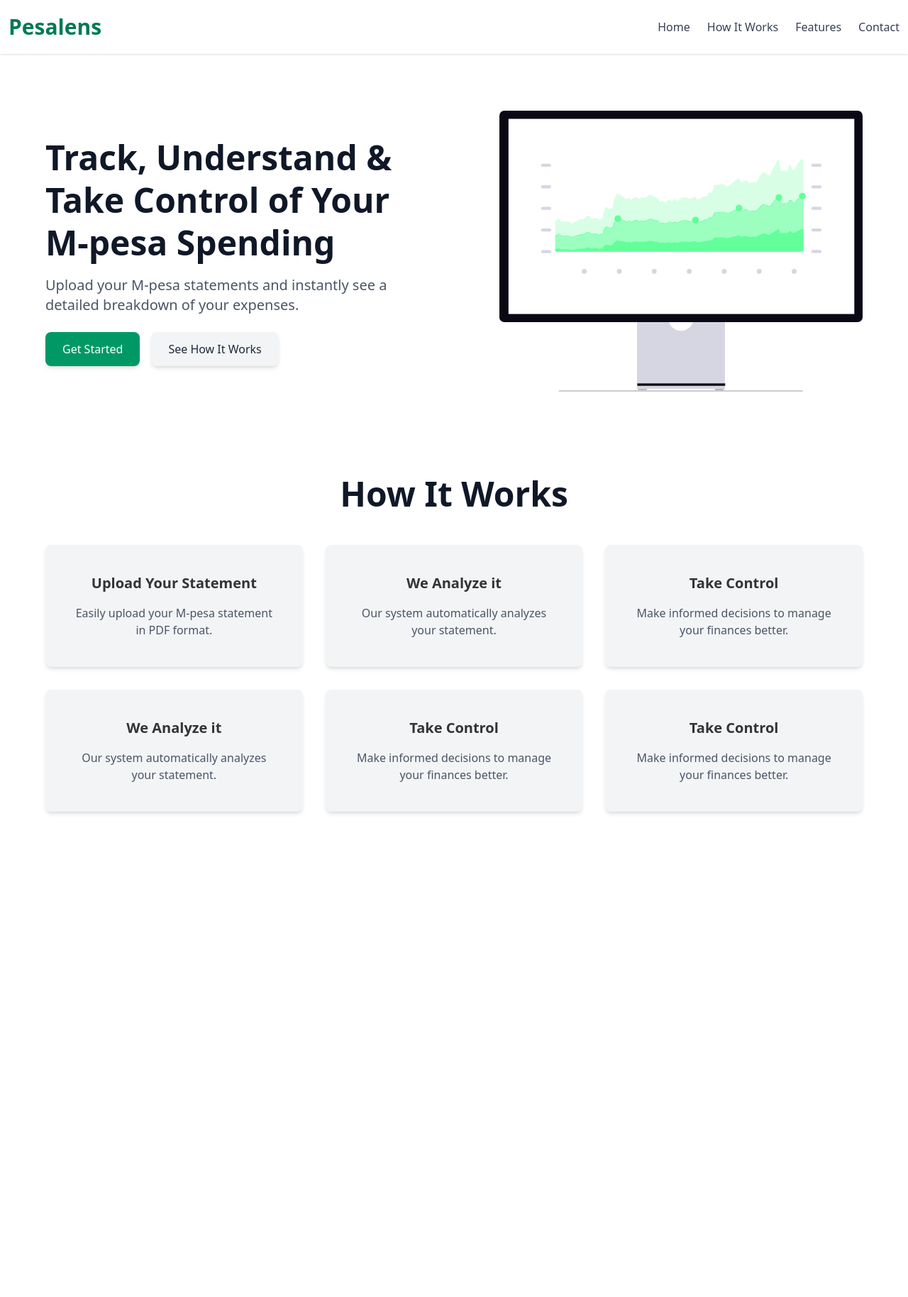
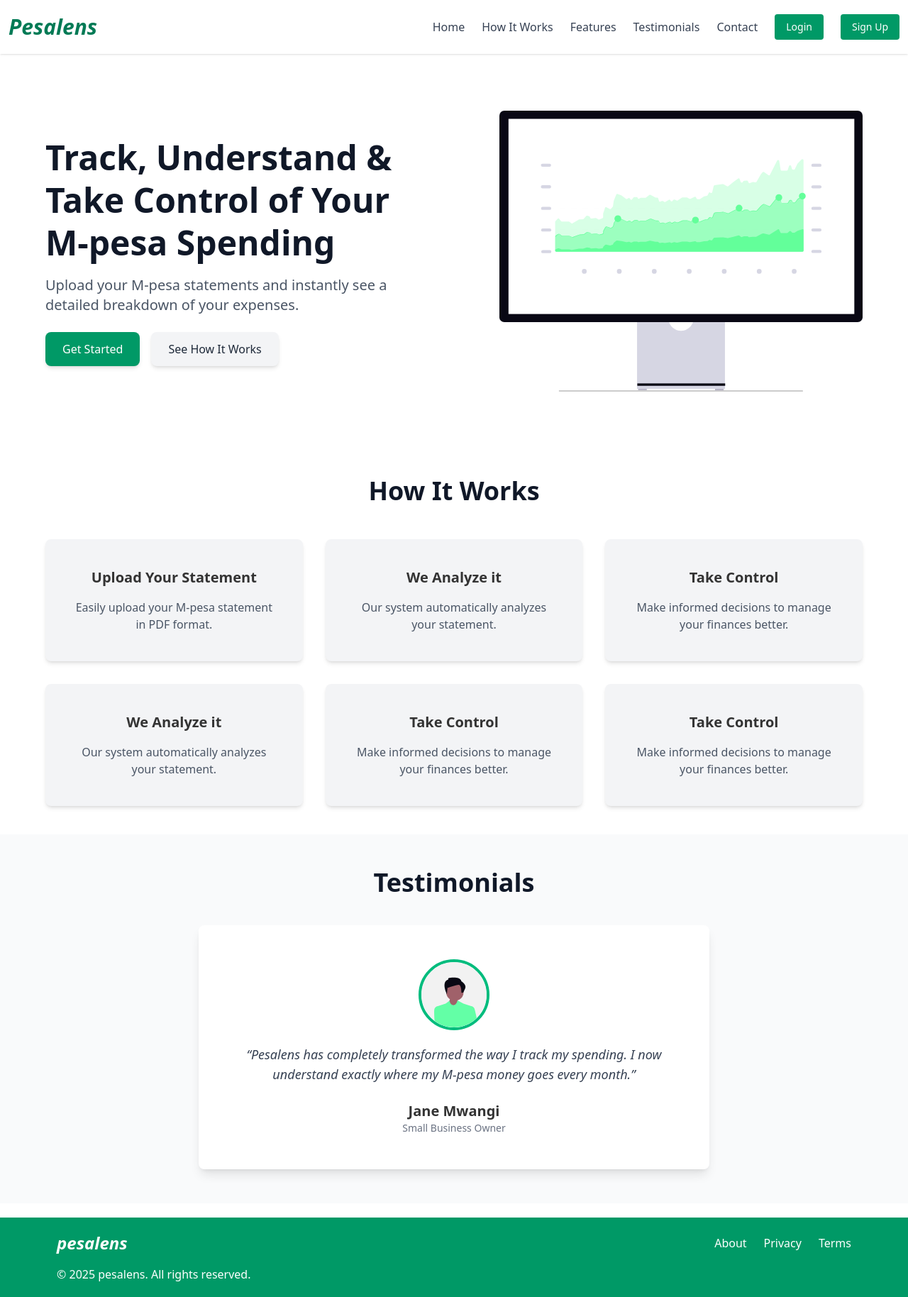
Before and after one commit to samuelkaranja/pesalens, a React (Vite) app: page / in a window 1280 px wide. Shown: the whole page at 71% size. Before the commit the page ends 1184 px from the top, so only its background shows below. Built offline with nearby package versions, Linux system fonts and the light colour scheme.

Commit message:
I added a Testimonial and Footer component and installed react-router-dom

```diff
--- a/package.json
+++ b/package.json
@@ -13,6 +13,7 @@
     "@tailwindcss/vite": "^4.1.11",
     "react": "^19.1.1",
     "react-dom": "^19.1.1",
+    "react-router-dom": "^7.8.0",
     "tailwindcss": "^4.1.11"
   },
   "devDependencies": {
--- a/src/App.tsx
+++ b/src/App.tsx
@@ -1,14 +1,26 @@
+import { useEffect } from "react";
 import "./App.css";
+import Footer from "./components/Footer/Footer";
 import Hero from "./components/Hero/Hero";
 import Navbar from "./components/Navbar/Navbar";
 import Steps from "./components/Steps/Steps";
+import Testimonial from "./components/Testimonial/Testimonial";
 
 function App() {
+  useEffect(() => {
+    window.scrollTo({
+      top: 0,
+      behavior: "smooth",
+    });
+  }, []);
+
   return (
     <>
       <Navbar />
       <Hero />
       <Steps />
+      <Testimonial />
+      <Footer />
     </>
   );
 }
--- /dev/null
+++ b/src/components/Footer/Footer.tsx
@@ -0,0 +1,38 @@
+import React from "react";
+
+const Footer: React.FC = () => {
+  return (
+    <section className="bg-emerald-600 px-20 py-5 text-white mt-5">
+      <div className="flex flex-col md:flex-row justify-between items-center gap-6">
+        {/* Logo */}
+        <div className="text-2xl font-bold italic">pesalens</div>
+
+        {/* Links */}
+        <ul className="flex flex-col md:flex-row gap-4 md:gap-6 text-center md:text-left">
+          <li>
+            <a href="#home" className="hover:text-emerald-300">
+              About
+            </a>
+          </li>
+          <li>
+            <a href="#how" className="hover:text-emerald-300">
+              Privacy
+            </a>
+          </li>
+          <li>
+            <a href="#features" className="hover:text-emerald-300">
+              Terms
+            </a>
+          </li>
+        </ul>
+      </div>
+      <div>
+        <p className="text-left mt-4 text-md">
+          &copy; {new Date().getFullYear()} pesalens. All rights reserved.
+        </p>
+      </div>
+    </section>
+  );
+};
+
+export default Footer;
--- a/src/components/Navbar/Navbar.tsx
+++ b/src/components/Navbar/Navbar.tsx
@@ -1,4 +1,5 @@
 import React, { useState } from "react";
+import { scrollToSection } from "../../utils/scrollToSection";
 
 const Navbar: React.FC = () => {
   const [isOpen, setIsOpen] = useState(false);
@@ -7,34 +8,57 @@
     <nav className="bg-white w-full z-50 shadow sticky top-0 left-0">
       <div className="container mx-auto px-3 py-5 flex items-center justify-between">
         {/* Logo */}
-        <div className="text-3xl font-bold text-emerald-700">Pesalens</div>
+        <div className="text-3xl font-bold text-emerald-700 italic">
+          Pesalens
+        </div>
 
         {/* Desktop Links */}
         <ul className="hidden md:flex items-center space-x-6 text-gray-700 font-medium">
           <li>
-            <a href="#home" className="hover:text-emerald-700">
+            <a href="#home" className="hover:text-emerald-700 hover:underline">
               Home
             </a>
           </li>
-          <li>
-            <a href="#how" className="hover:text-emerald-700">
+          <li onClick={() => scrollToSection("how-it-works")}>
+            <a href="#how" className="hover:text-emerald-700 hover:underline">
               How It Works
             </a>
           </li>
           <li>
-            <a href="#features" className="hover:text-emerald-700">
+            <a
+              href="#features"
+              className="hover:text-emerald-700 hover:underline"
+            >
               Features
             </a>
           </li>
           <li>
-            <a href="#contact" className="hover:text-emerald-700">
+            <a
+              href="#features"
+              className="hover:text-emerald-700 hover:underline"
+            >
+              <li onClick={() => scrollToSection("testimonials")}>
+                <a
+                  href="#features"
+                  className="hover:text-emerald-700 hover:underline"
+                >
+                  Testimonials
+                </a>
+              </li>
+            </a>
+          </li>
+          <li>
+            <a
+              href="#contact"
+              className="hover:text-emerald-700 hover:underline"
+            >
               Contact
             </a>
           </li>
-          {/* <li>
+          <li>
             <a
               href="#signup"
-              className="bg-blue-600 text-white text-sm px-4 py-2 rounded hover:bg-blue-700 inline-flex items-center"
+              className="bg-emerald-600 hover:bg-emerald-700 text-white text-sm px-4 py-2 rounded inline-flex items-center"
             >
               Login
             </a>
@@ -42,11 +66,11 @@
           <li>
             <a
               href="#signup"
-              className="bg-blue-600 text-white text-sm px-4 py-2 rounded hover:bg-blue-700 inline-flex items-center"
+              className="bg-emerald-600 hover:bg-emerald-700 text-white text-sm px-4 py-2 rounded inline-flex items-center"
             >
               Sign Up
             </a>
-          </li> */}
+          </li>
         </ul>
 
         {/* Mobile Menu Button */}
@@ -110,14 +134,14 @@
                 Contact
               </a>
             </li>
-            {/* <li>
+            <li>
               <a
                 href="#signup"
-                className="block bg-blue-600 text-white text-center py-2 rounded hover:bg-blue-700"
+                className="block bg-emerald-600 hover:bg-emerald-700 text-white text-center py-2 rounded"
               >
                 Sign Up
               </a>
-            </li> */}
+            </li>
           </ul>
         </div>
       )}
--- a/src/components/Steps/Steps.tsx
+++ b/src/components/Steps/Steps.tsx
@@ -4,7 +4,7 @@
   return (
     <section id="how-it-works" className="bg-white py-8 md:py-10">
       <div className="max-w-7xl mx-auto px-6 sm:px-8 lg:px-16">
-        <h2 className="text-3xl sm:text-4xl lg:text-5xl font-bold text-gray-900 text-center mb-12">
+        <h2 className="text-3xl sm:text-4xl lg:text-4xl font-bold text-gray-900 text-center mb-12">
           How It Works
         </h2>
         <div className="grid grid-cols-1 md:grid-cols-3 gap-8">
--- /dev/null
+++ b/src/components/Testimonial/Testimonial.tsx
@@ -0,0 +1,67 @@
+import React, { useState, useEffect } from "react";
+import avatar from "../../assets/avatar.svg";
+
+const testimonials = [
+  {
+    image: avatar,
+    name: "Jane Mwangi",
+    role: "Small Business Owner",
+    quote:
+      "Pesalens has completely transformed the way I track my spending. I now understand exactly where my M-pesa money goes every month.",
+  },
+  {
+    image: avatar,
+    name: "John Otieno",
+    role: "Freelancer",
+    quote:
+      "Before Pesalens, I had no idea how much I was overspending. Now I can set better budgets and stick to them.",
+  },
+  {
+    image: avatar,
+    name: "Mary Wanjiku",
+    role: "Student",
+    quote:
+      "I love how easy it is to upload my statements and see my expenses broken down instantly.",
+  },
+];
+
+const Testimonial: React.FC = () => {
+  const [index, setIndex] = useState(0);
+
+  // Auto-rotate every 10 seconds
+  useEffect(() => {
+    const interval = setInterval(() => {
+      setIndex((prev) => (prev === testimonials.length - 1 ? 0 : prev + 1));
+    }, 10000);
+
+    return () => clearInterval(interval); // cleanup on unmount
+  }, []);
+
+  return (
+    <section id="testimonials" className="bg-gray-50 py-12">
+      <div className="max-w-3xl mx-auto text-center px-6">
+        <h2 className="text-3xl sm:text-4xl lg:text-4xl font-bold text-gray-900 text-center mb-10">
+          Testimonials
+        </h2>
+
+        <div
+          className="bg-white p-12 rounded-lg shadow-lg transition-all duration-500 ease-in-out"
+          key={index} // key ensures animation reset when changing
+        >
+          <img
+            className="w-25 h-25 rounded-full object-cover mb-5 mx-auto border-4 border-emerald-500"
+            src={testimonials[index].image}
+            alt={testimonials[index].name}
+          />
+          <p className="text-lg text-gray-700 italic mb-6">
+            “{testimonials[index].quote}”
+          </p>
+          <h3 className="text-xl font-semibold">{testimonials[index].name}</h3>
+          <p className="text-sm text-gray-500">{testimonials[index].role}</p>
+        </div>
+      </div>
+    </section>
+  );
+};
+
+export default Testimonial;
```
Also changed, not shown: src/assets/avatar.svg (added), 1 other file (tests, documents, lock files or other folders).
